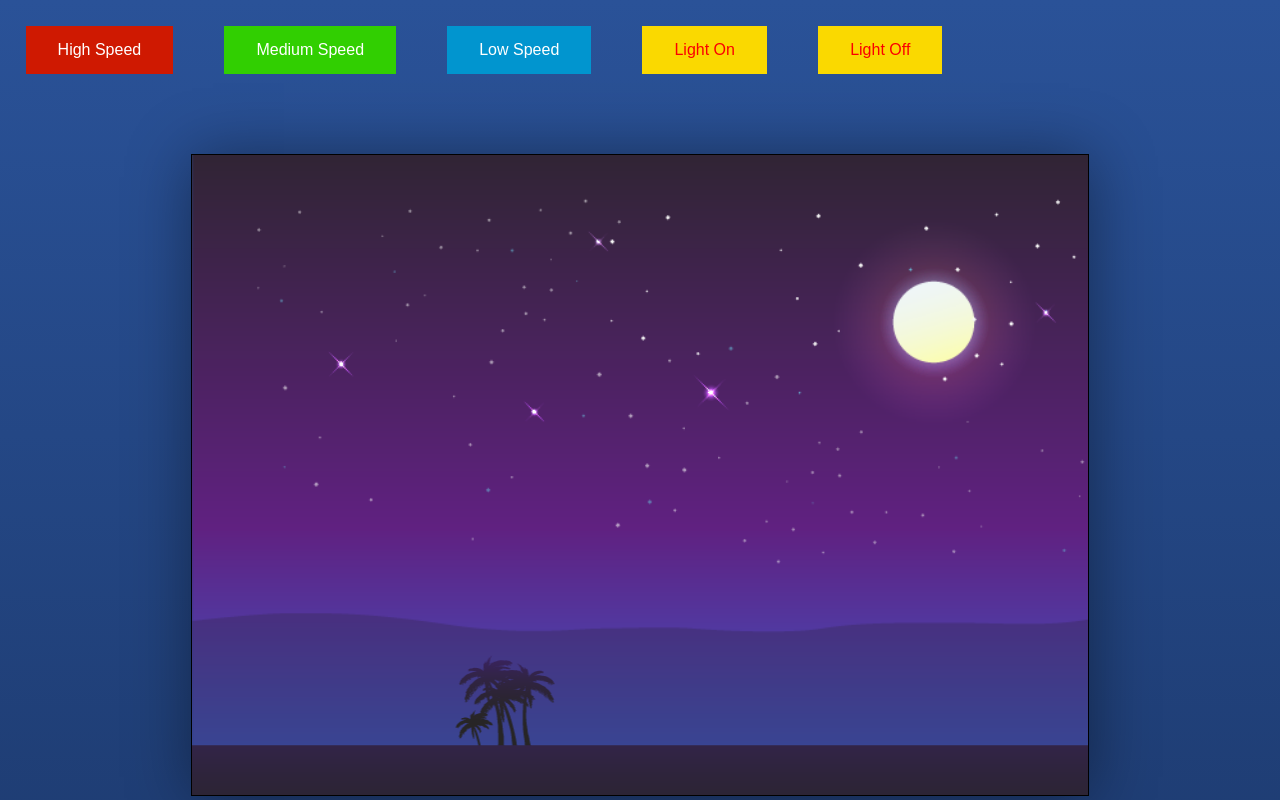
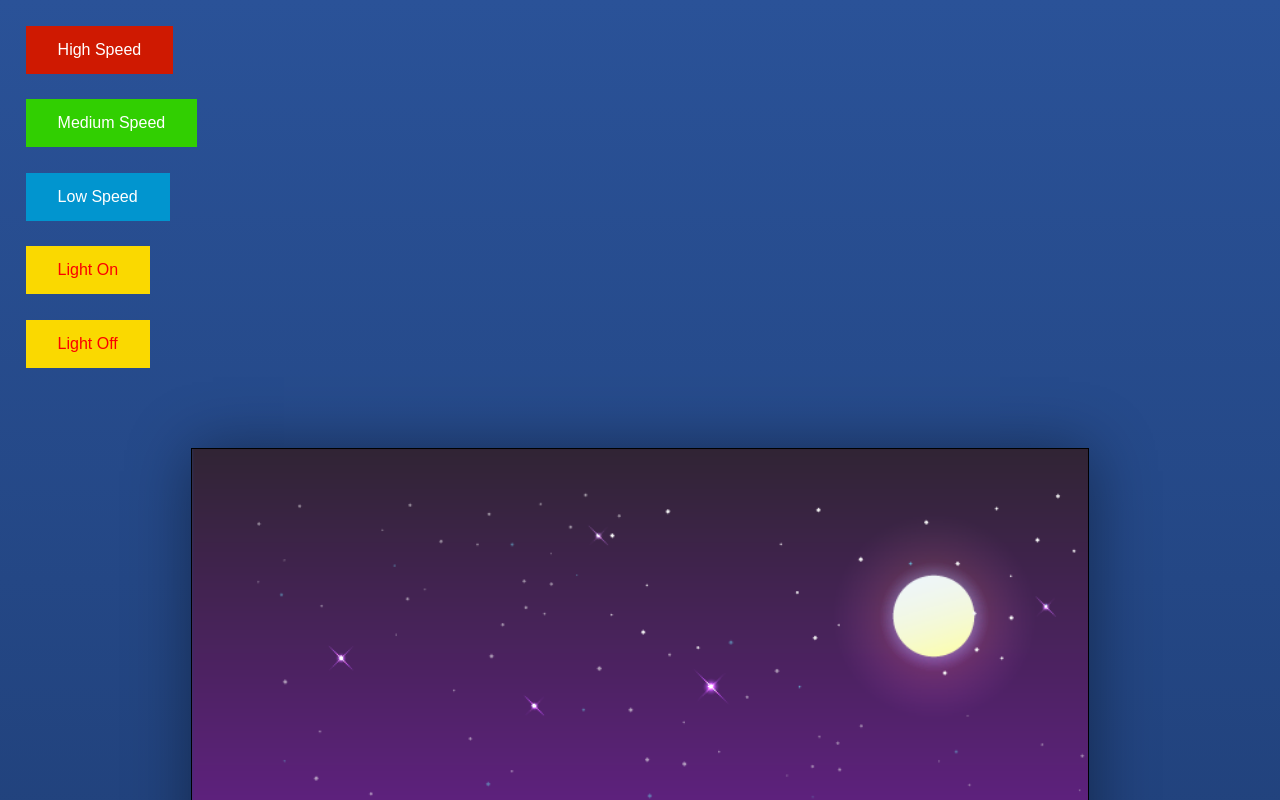
Before and after one commit to erfannasseri/Car_Animation, a React (Create React App) app: page / in a window 1280 px wide. Shown: the top 800 px of the page. Built offline with nearby package versions, Linux system fonts and the light colour scheme.

Commit message:
display
inline-block to flex

```diff
--- a/src/App.css
+++ b/src/App.css
@@ -75,7 +75,7 @@ body{
     padding: 15px 32px;
     text-align: center;
     text-decoration: none;
-    display: inline-block;
+    display: flex;
     font-size: 16px;
   }
   .buttonh:hover {
@@ -99,7 +99,7 @@ body{
     padding: 15px 32px;
     text-align: center;
     text-decoration: none;
-    display: inline-block;
+    display: flex;
     font-size: 16px;
     bottom: 10%;
   }
@@ -123,7 +123,7 @@ body{
     padding: 15px 32px;
     text-align: center;
     text-decoration: none;
-    display: inline-block;
+    display: flex;
     font-size: 16px;
   }
   .buttonl:hover {
@@ -146,7 +146,7 @@ body{
     padding: 15px 32px;
     text-align: center;
     text-decoration: none;
-    display: inline-block;
+    display: flex;
     font-size: 16px;
   }
   .buttonli:hover {
```
